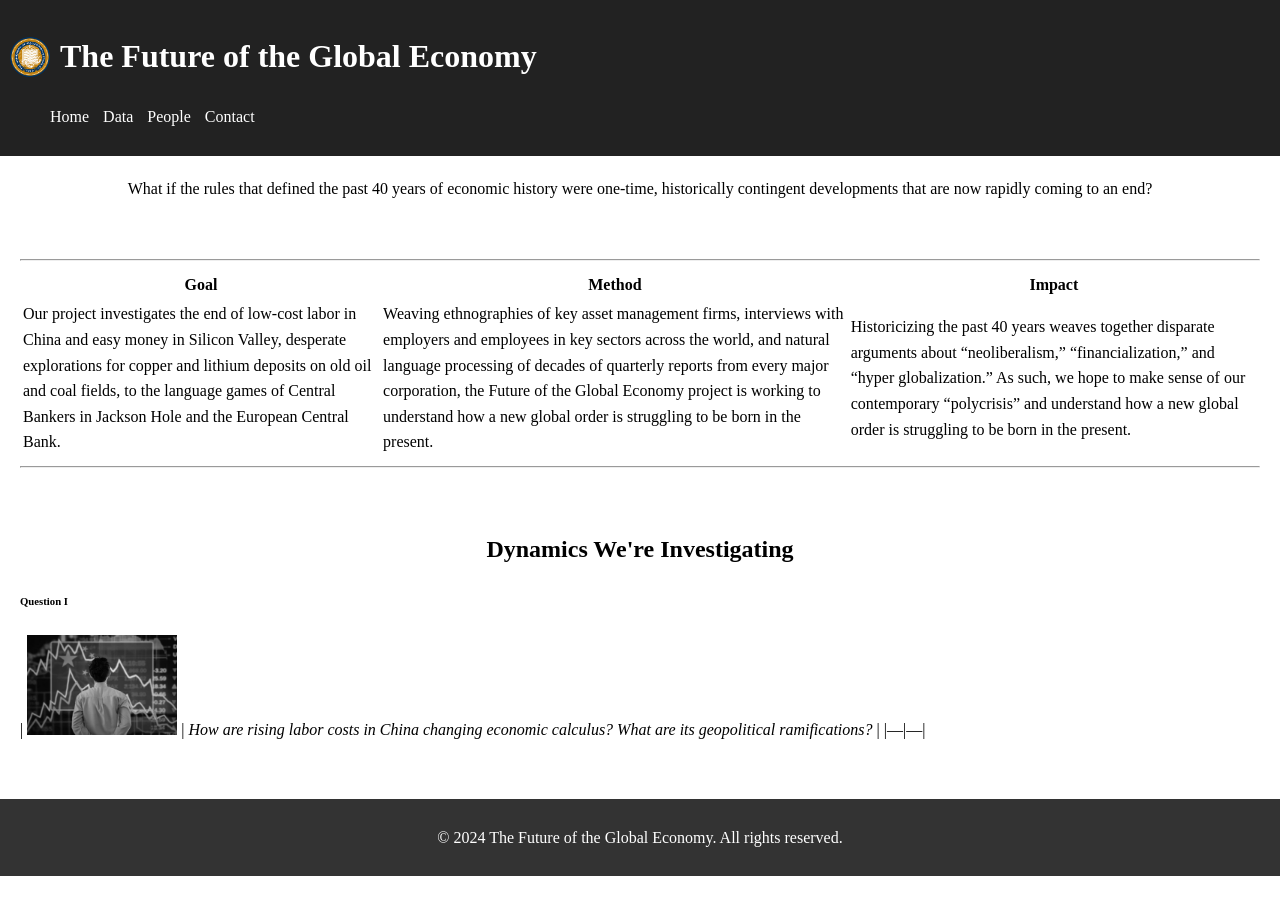
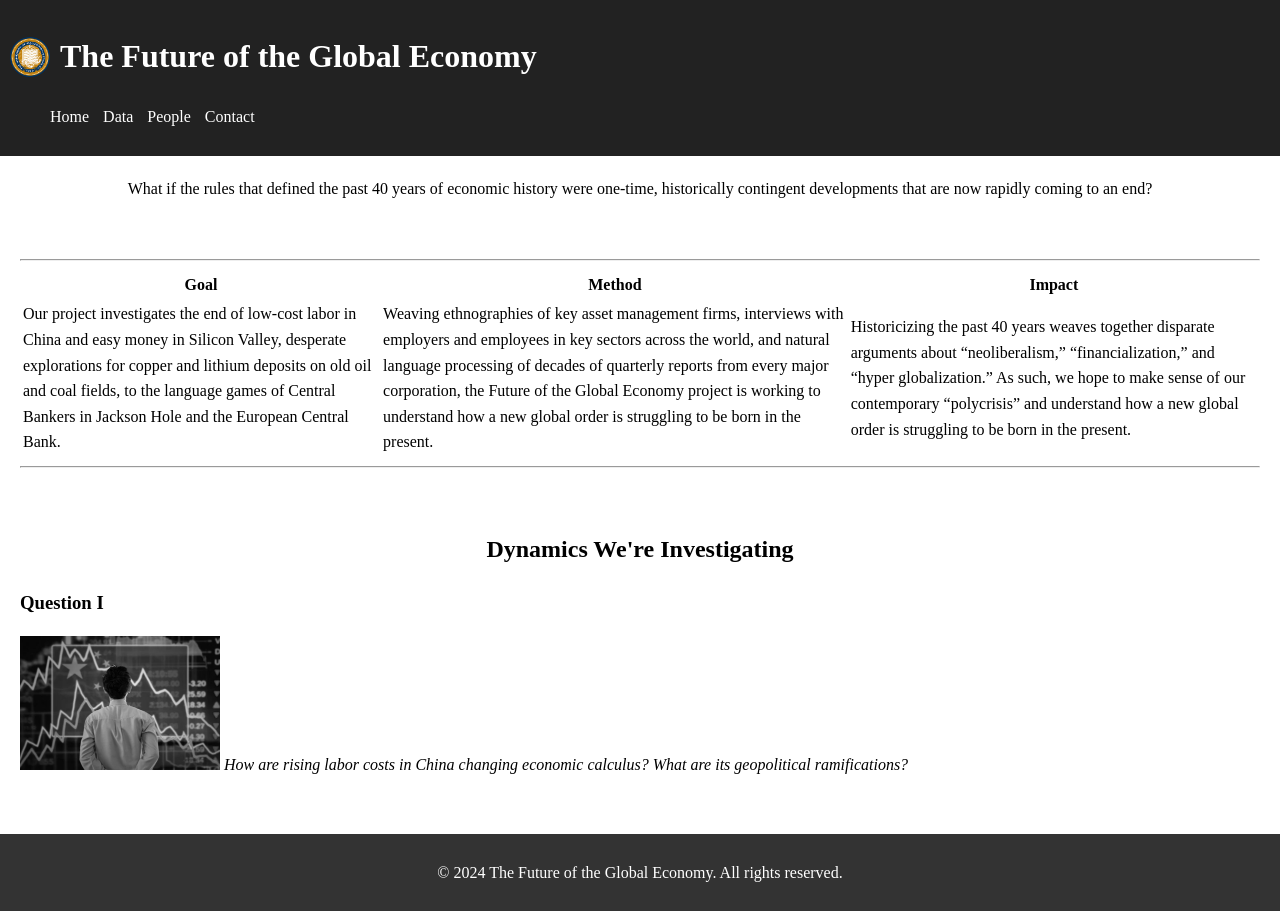
Before and after one commit to juliocedillo/neweconomy, a Jekyll site: the page built from index.md, in a window 1280 px wide. Built offline with Jekyll 4.4.1, drawn with Linux system fonts in a browser that asks for light colours.

Commit message:
Update index.md

```diff
--- a/index.md
+++ b/index.md
@@ -22,6 +22,5 @@ permalink: /
 
 <h2 style="text-align: center;">Dynamics We're Investigating</h2>
 
-###### Question I
-| <img src="https://juliocedillo.github.io/neweconomy/assets/images/q1.png" width="150" /> | _How are rising labor costs in China changing economic calculus? What are its geopolitical ramifications?_ |
-|---|---|
+### Question I
+<img src="https://juliocedillo.github.io/neweconomy/assets/images/q1.png" width="200" /> _How are rising labor costs in China changing economic calculus? What are its geopolitical ramifications?_
```
